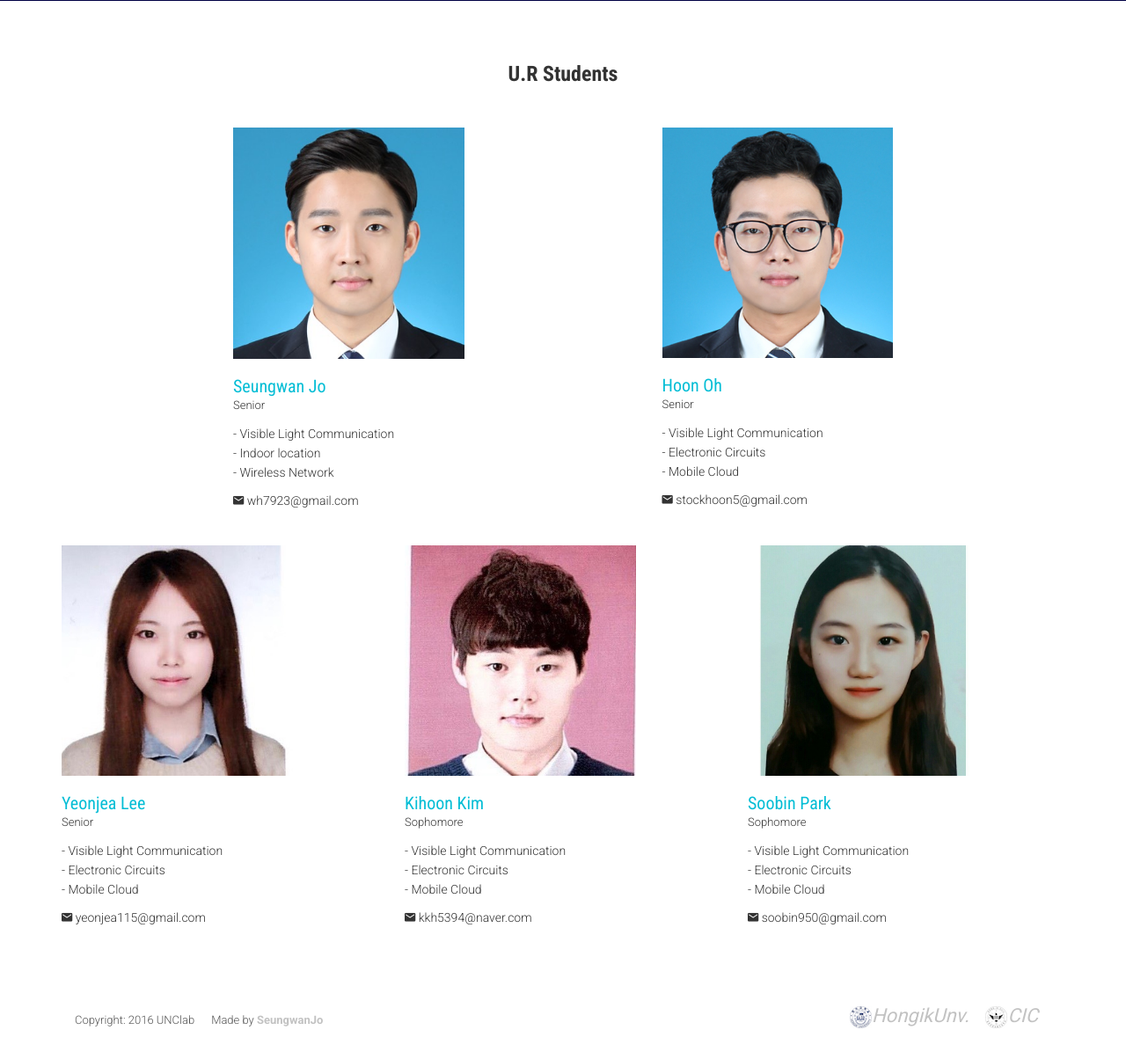
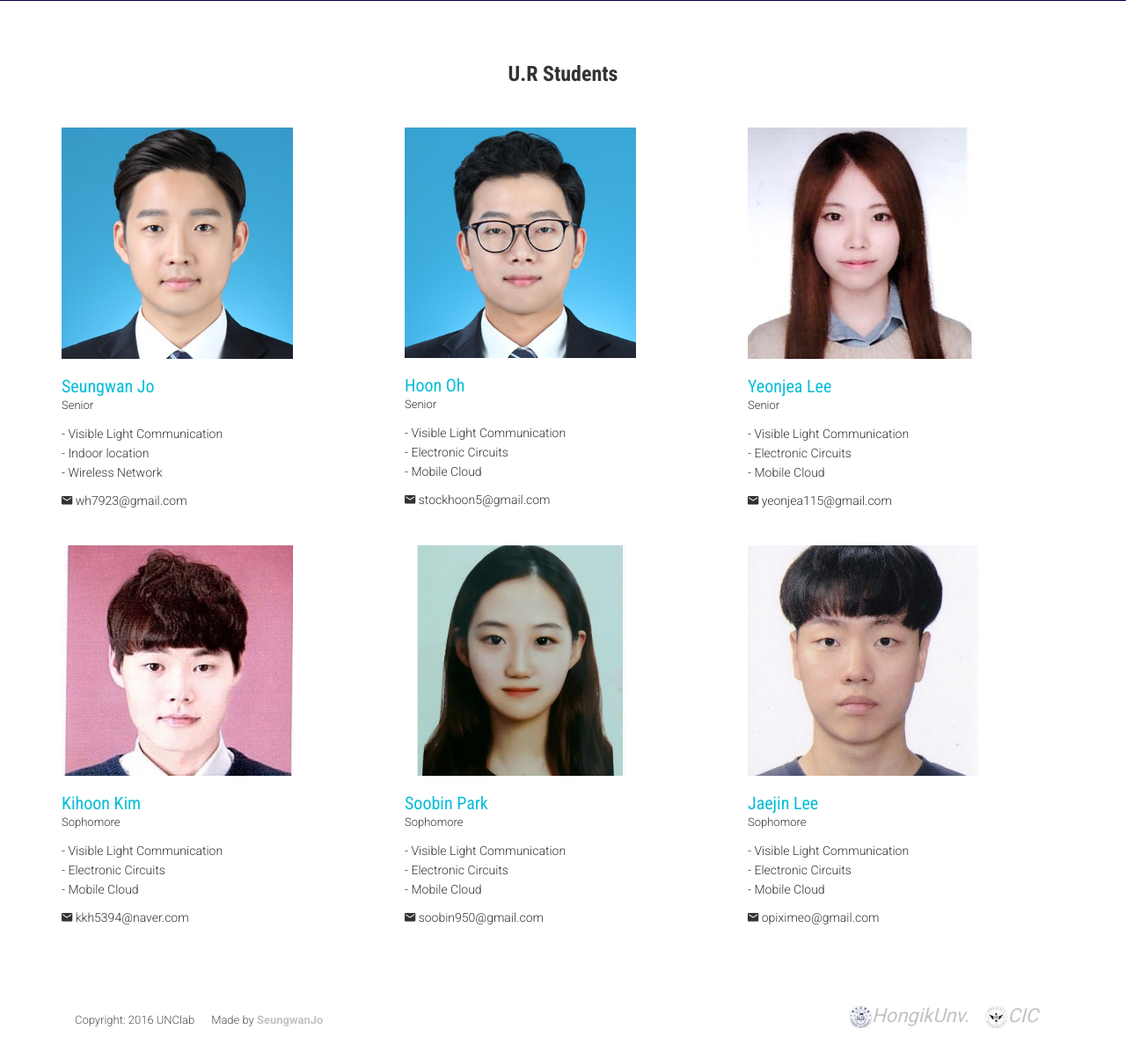
Before and after one commit to jaejin1/UNClabhomepage, a PHP site: page /UndergraduateStudents.php in a window 1280 px wide. Shown: the part 279-1475 px from the top of the page at 88% size. Run offline with PHP 8.4, Linux system fonts and the light colour scheme; some libraries are stand-ins or nearby versions; some web fonts are replaced.

Commit message:
jaejin 추가

```diff
--- a/UndergraduateStudents.php
+++ b/UndergraduateStudents.php
@@ -99,7 +99,6 @@ Header Section Start
     <div class="container">
         <div class="row">
             <h2 class="subtitle text-center">U.R Students</h2>
-            <div class="col-md-2"></div>
             <div class="col-md-3">
                 <div class="team-member   "  >
                     <div class="team-img">
@@ -113,8 +112,7 @@ Header Section Start
                     </p>
                 </div>
             </div>
-
-            <div class="col-md-2"></div>
+            <div class="col-md-1"></div>
             <div class="col-md-3">
                 <div class="team-member   "  >
                     <div class="team-img">
@@ -128,11 +126,7 @@ Header Section Start
                     </p>
                 </div>
             </div>
-
-            <div class="col-md-2"></div>
-        </div>
-        <div class="row">
-
+            <div class="col-md-1"></div>
             <div class="col-md-3">
                 <div class="team-member   "  >
                     <div class="team-img">
@@ -146,7 +140,8 @@ Header Section Start
                     </p>
                 </div>
             </div>
-            <div class="col-md-1"></div>
+        </div>
+        <div class="row">
             <div class="col-md-3">
                 <div class="team-member   "  >
                     <div class="team-img">
@@ -174,6 +169,20 @@ Header Section Start
                     </p>
                 </div>
             </div>
+            <div class="col-md-1"></div>
+            <div class="col-md-3">
+                <div class="team-member   "  >
+                    <div class="team-img">
+                        <img src="images/team/jaejin.jpg" class="team-pic" alt="">
+                    </div>
+                    <h3 class="team_name">Jaejin Lee</h3>
+                    <p class="team_designation">Sophomore</p>
+                    <p class="team_text"> - Visible Light Communication<br>- Electronic Circuits<br> - Mobile Cloud</p>
+                    <p>
+                        <i class="ion-android-mail"></i>  opiximeo@gmail.com
+                    </p>
+                </div>
+            </div>
         </div>
     </div>
 </section>
```
Also changed, not shown: images/team/jaejin.jpg (added).
